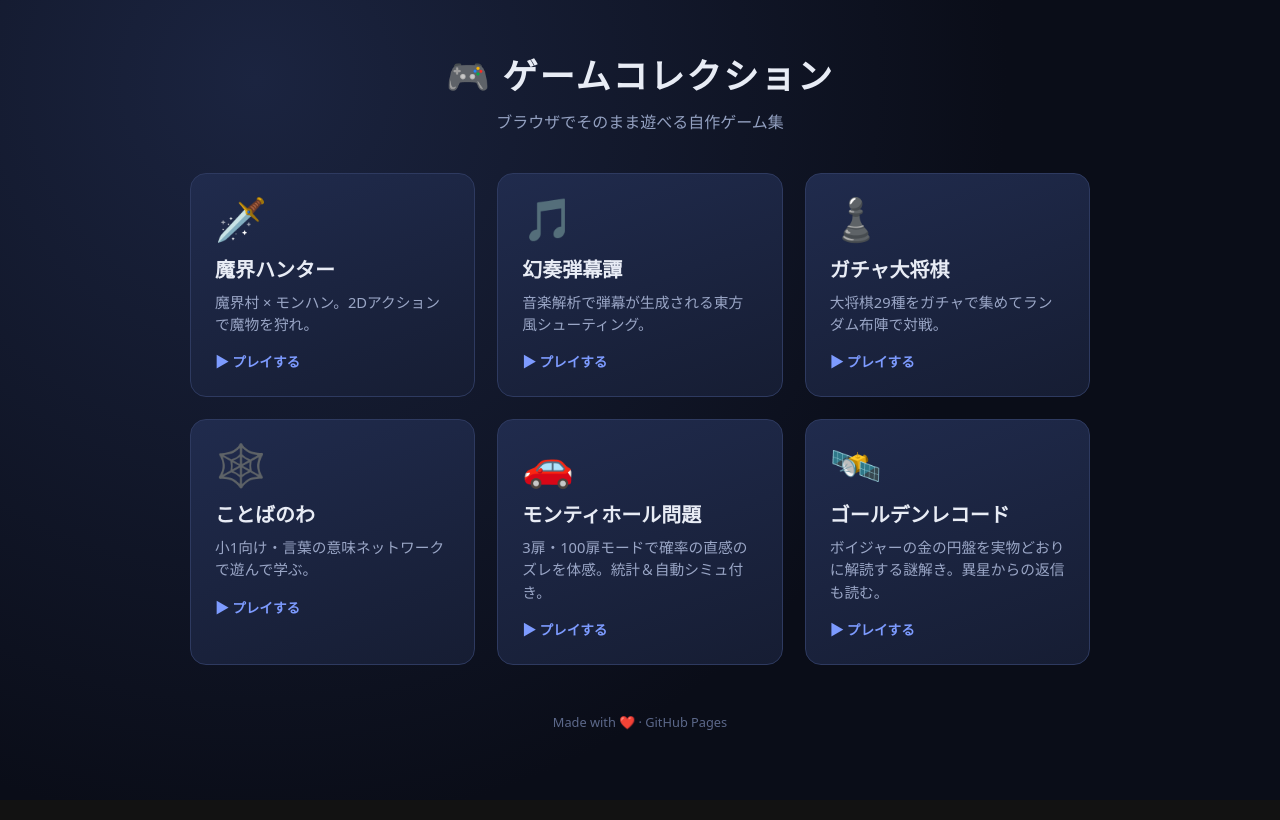
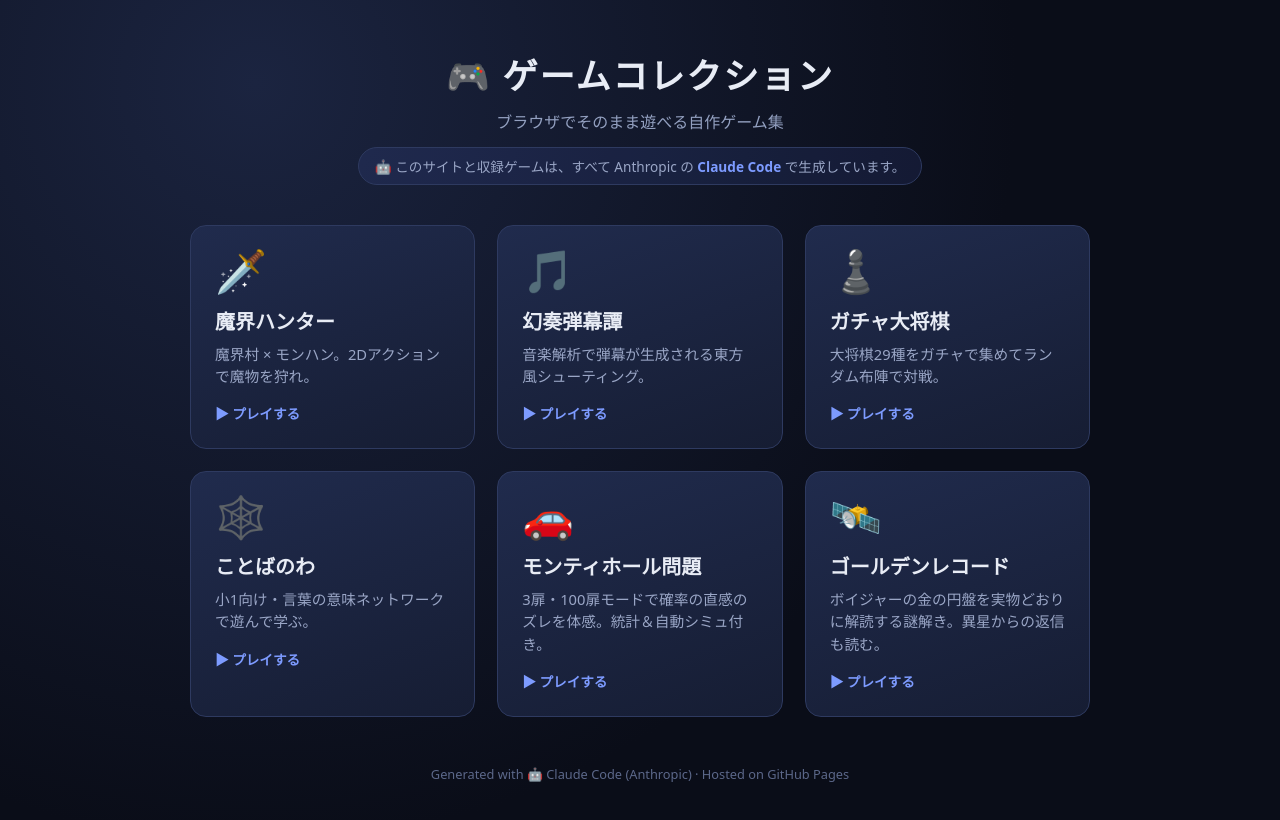
Before and after one commit to kmbTos/kmbTos.github.io, a plain HTML site: page games/index.html in a window 1280 px wide. Drawn offline with Linux system fonts and the light colour scheme.

Commit message:
Note on games index that the site is generated with Claude Code
Co-Authored-By: Claude Opus 5 <noreply@anthropic.com>

```diff
--- a/games/index.html
+++ b/games/index.html
@@ -15,6 +15,13 @@
   header { text-align: center; margin-bottom: 40px; }
   h1 { font-size: 2.2rem; letter-spacing: .05em; }
   header p { margin-top: 10px; color: #93a0c0; }
+  .ai-note {
+    display: inline-block; margin-top: 14px; padding: 8px 16px;
+    background: rgba(90,123,255,.1); border: 1px solid #2e3a60;
+    border-radius: 999px; font-size: .85rem; color: #9aa6c6;
+  }
+  .ai-note a { color: #7d9bff; font-weight: 600; text-decoration: none; }
+  .ai-note a:hover { text-decoration: underline; }
   .grid {
     display: grid; gap: 22px; max-width: 900px; margin: 0 auto;
     grid-template-columns: repeat(auto-fill, minmax(240px, 1fr));
@@ -42,6 +49,7 @@
   <header>
     <h1>🎮 ゲームコレクション</h1>
     <p>ブラウザでそのまま遊べる自作ゲーム集</p>
+    <p class="ai-note">🤖 このサイトと収録ゲームは、すべて Anthropic の <a href="https://claude.com/claude-code" target="_blank" rel="noopener">Claude Code</a> で生成しています。</p>
   </header>
   <main class="grid">
     <a class="card" href="./makai-hunter/">
@@ -81,6 +89,6 @@
       <span class="play">▶ プレイする</span>
     </a>
   </main>
-  <footer>Made with ❤️ &middot; GitHub Pages</footer>
+  <footer>Generated with 🤖 Claude Code (Anthropic) &middot; Hosted on GitHub Pages</footer>
 </body>
 </html>
```
